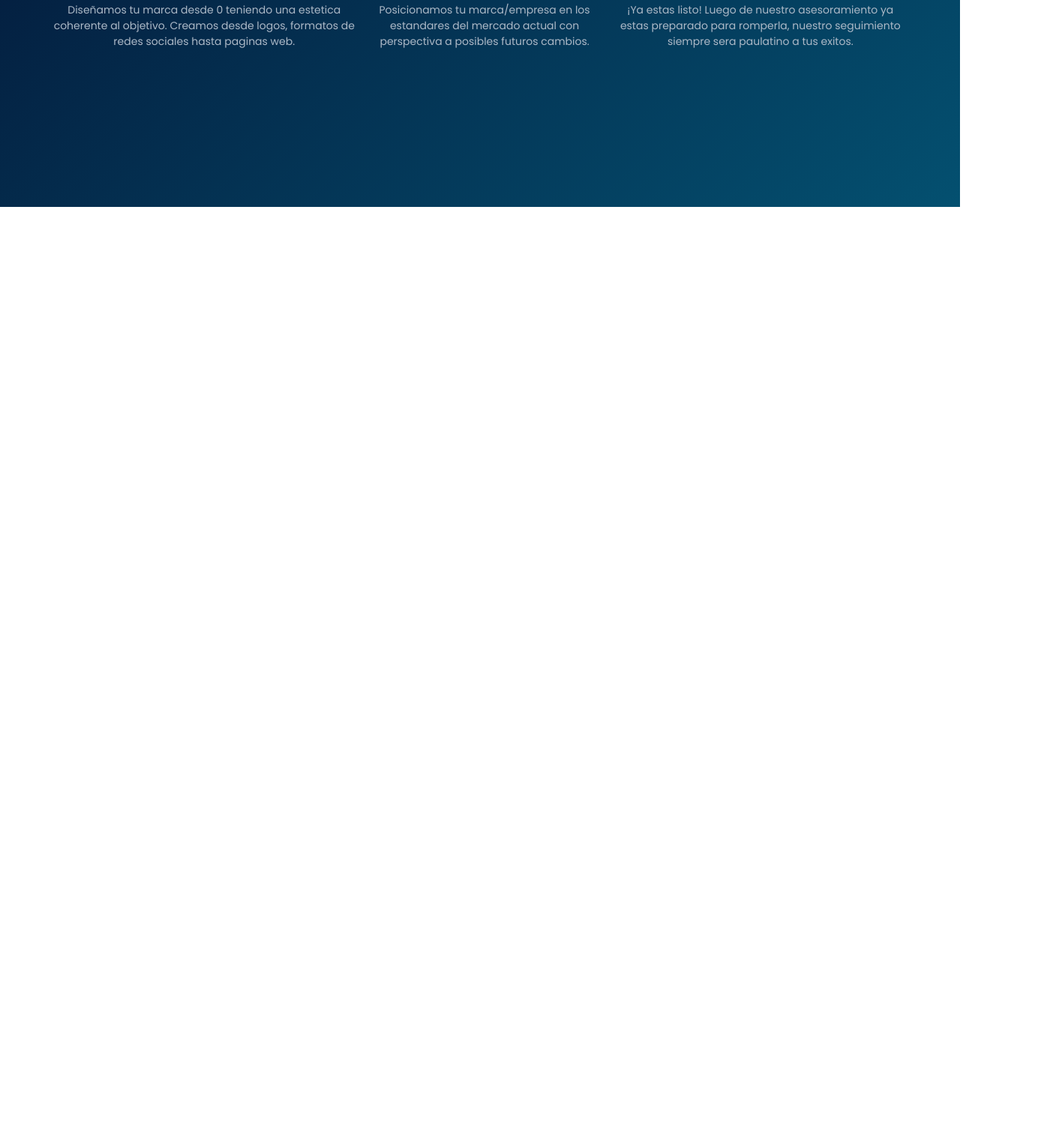
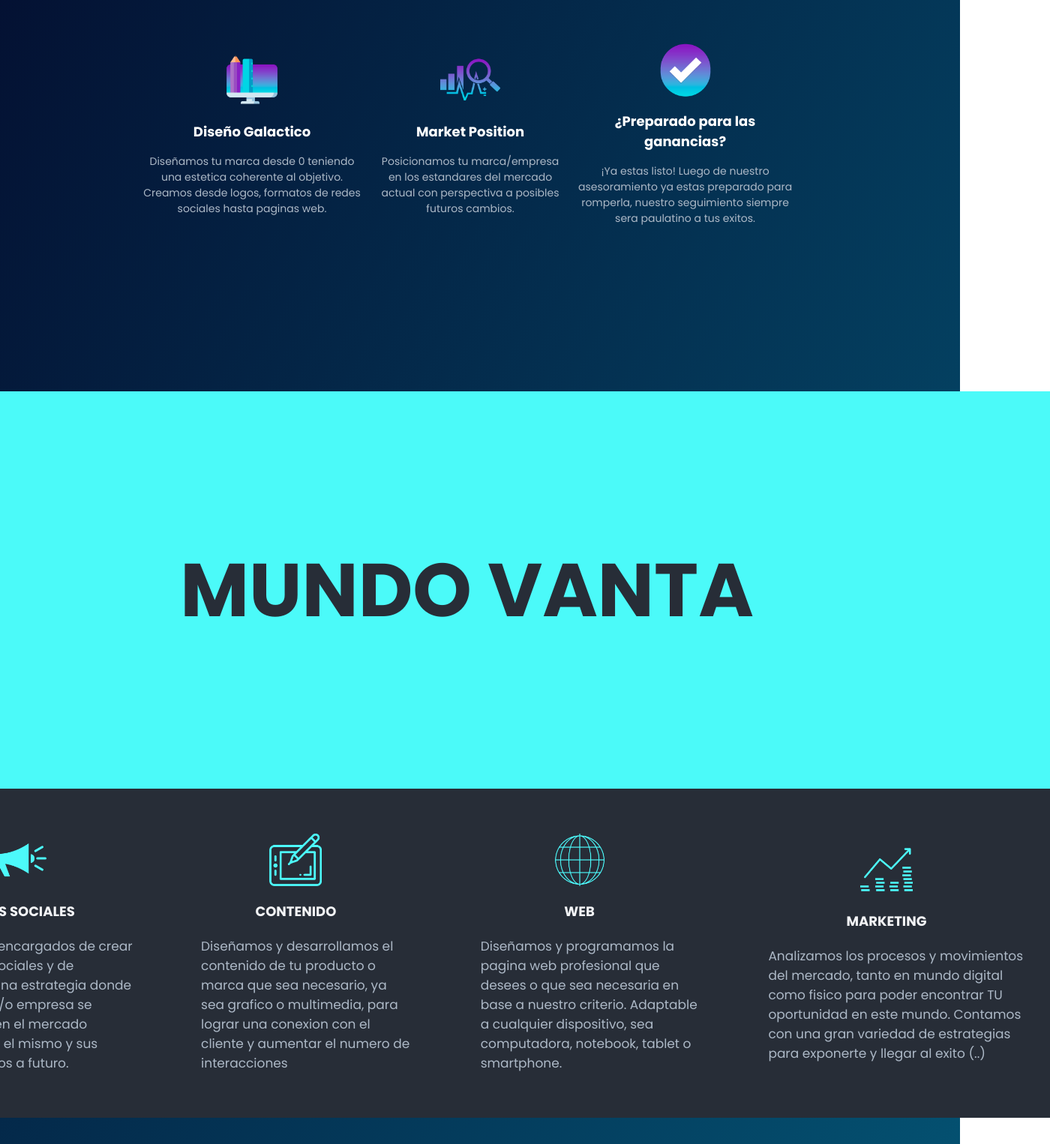
Before and after one commit to Joapozzo/Vanta-Media-Landing, a plain HTML site: page index.html in a window 1280 px wide. Shown: the part 890-2416 px from the top of the page at 75% size, 1400 px wide, since content can reach past the window. Before the commit the page ends 1166 px from the top, so only its background shows below. Drawn offline with Linux system fonts and the light colour scheme.

Commit message:
segundo commit

```diff
--- a/index.html
+++ b/index.html
@@ -8,7 +8,7 @@
     <link rel="stylesheet" href="style.css">
     <link href="https://fonts.googleapis.com/css2?family=Anton&family=Comfortaa:wght@500&display=swap" rel="stylesheet">
 </head>
-<body>
+<body class="body">
     <!-- Navbar -->
 
     <header class="header">
@@ -31,7 +31,8 @@
 
         <section id="hero">
             <div class="hero-text">
-                <h1><span>Vanta Media</span> Llevamos tu marca al siguiente nivel</h1>
+                <h1><span>Vanta Media</span>
+                    Llevamos tu marca al siguiente nivel</h1>
                 <p>Tenemos como mision, mejorar, elevar y posicionar tu marca/empresa en los altos requerimientos del mercado</p>
                 <div class="hero-buttom">
                     <a href="">¡Hagamoslo!</a>
@@ -43,7 +44,7 @@
 
         <section class="hero-description">
             <div class="hero-description-text">
-                <h2>Preparate para Despegar</h2>
+                <h2>Preparáte para Despegar</h2>
                 <div class="contenedor-hero">
                     <div class="contenedor">
                         <img src="./assets/icons png/design.png" alt="" class="icon-design">
@@ -69,6 +70,49 @@
                 </div>
             </div>
         </section>
+
+        <section class="somos-vanta">
+            <div class="somos">
+                <h2>MUNDO VANTA</h2>
+            </div>
+        </section>
+
+        <section class="make">
+            <div class="make-container">
+                <div class="container2">
+                    <a href="" class="re-container2">
+                        <img src="./assets/icons png/megafono.png" alt="">
+                        <h4>REDES SOCIALES</h4>
+                        <p>Somos los encargados de crear tus redes sociales y de planificar una estrategia donde tu marca y/o empresa se posicione en el mercado analizando el mismo y sus movimientos a futuro.</p>
+                    </a>
+                </div>
+
+                <div class="container2">
+                    <a href="" class="re-container2">
+                        <img src="./assets/icons png/tablet.png" alt="">
+                        <h4>CONTENIDO</h4>
+                        <p>Diseñamos y desarrollamos el contenido de tu producto o marca que sea necesario, ya sea grafico o multimedia, para lograr una conexion con el cliente y aumentar el numero de interacciones</p>
+                    </a>
+                </div>
+
+                <div class="container2">
+                    <a href="" class="re-container2">
+                        <img src="./assets/icons png/web.png" alt="">
+                        <h4>WEB</h4>
+                        <p>Diseñamos y programamos la pagina web profesional que desees o que sea necesaria en base a nuestro criterio. Adaptable a cualquier dispositivo, sea computadora, notebook, tablet o smartphone. </p>
+                    </a>
+                </div>
+
+                <div class="container2">
+                    <a href="" class="re-container2">
+                        <img src="./assets/icons png/marketing.png" alt="">
+                        <h4>MARKETING</h4>
+                        <p>Analizamos los procesos y movimientos del mercado, tanto en mundo digital como fisico para poder encontrar TU oportunidad en este mundo. Contamos con una gran variedad de estrategias para exponerte y llegar al exito (..)</p>
+                    </a>
+                </div>
+
+            </div>
+        </section>
     </main>
 
 </body>
--- a/style.css
+++ b/style.css
@@ -89,7 +89,7 @@ header{
 /* Heroo */
 
 .main {
-    padding: 70px 35px;
+    padding: 150px 35px 35px 0px;
     /* background: var(--background); */
     background: #040325;
     background: -webkit-linear-gradient(top left, #040325, #045070);
@@ -101,6 +101,7 @@ header{
     justify-content: center;
     color: white;
     width: 100%;
+    /* gap: 100px; */
 }
 
 #hero {
@@ -135,6 +136,7 @@ header{
 }
 
 .hero-text span {
+    font-size: 53px;
     background: #FDBDFF;
     background: -webkit-linear-gradient(top left, #FDBDFF, #391CAD);
     background: -moz-linear-gradient(top left, #FDBDFF, #391CAD);
@@ -163,16 +165,16 @@ header{
 /* Hero description */
 
 .hero-description-text {
-    padding: 70px 0px;
+    padding: 150px;
     display: flex;
     flex-direction: column;
     justify-content: center;
     align-items: center;
-    gap: 10px;
+    gap: 20px;
 }
 
 .hero-description-text h2 {
-    font-size: 35px;
+    font-size: 40px;
     font-weight: 800;
 }
 
@@ -181,7 +183,7 @@ header{
     display: flex;
     justify-content: center;
     align-items: center;
-    gap: 8px;
+    gap: 18px;
 }
 
 
@@ -190,7 +192,7 @@ header{
     flex-direction: column;
     align-items: center;
     justify-content: center;
-    gap: 13px;
+    gap: 16px;
     text-align: center;
 }
 
@@ -208,6 +210,73 @@ header{
     height: 80px;
 }
 
+/* Seccion SOMOS VANTA */
+
+.somos-vanta {
+    padding: 190px;
+    width: 1554px;
+    background: #4BFAF9;
+    display: flex;
+    align-items: center;
+    justify-content: center;
+}
+
+.somos h2 {
+    font-size: 100px;
+    color: var(--secondary);
+    /* background: #FDBDFF;
+    background: -webkit-linear-gradient(top left, #FDBDFF, #391CAD);
+    background: -moz-linear-gradient(top left, #FDBDFF, #391CAD);
+    background: linear-gradient(to bottom right, #FDBDFF, #391CAD);
+    color: transparent;
+    background-clip: text;
+    -webkit-background-clip: text; */
+}
+
+/* Seccion 2 SOMOS VANTA */
+
+
+.make-container {
+    width: 1554px;
+    display: flex;
+    justify-content: center;
+    align-items: center;
+    background: var(--secondary);
+}
+
+.re-container2 {
+    padding: 60px 30px;
+    display: flex;
+    align-items: center;
+    justify-content: center;
+    flex-direction: column;
+    gap: 20px;
+    cursor: pointer;
+    /* box-shadow: 0px 1px 10px rgba(0,0,0,0.2); */
+    transition: all 400ms ease;
+}
+
+.container2 img {
+    width: 70px;
+    height: 70px;
+    filter: invert(83%) sepia(52%) saturate(1357%) hue-rotate(151deg) brightness(108%) contrast(96%);
+}
+
+.container2 h4 {
+    color: var(--text-white);
+    font-size: 18px;
+}
+
+.container2 p {
+    padding-left: 30px;
+    color: var(--text-gray);
+    font-size: 17px;
+}
+
+
+
+
+
 
 
 
@@ -222,7 +291,7 @@ header{
 
 .logo-vanta {
     animation-name: mov;
-    animation-duration: 0.5s;
+    animation-duration: 1s;
     animation-timing-function: ease-in-out;
 }
 
@@ -235,6 +304,7 @@ header{
     }
 }
 
+
 /* Animamos el logo en el heroo */
 
 .logo-hero {
@@ -245,16 +315,23 @@ header{
 
 @keyframes mov-hero {
     from {
-        transform: translateX(500px);
+        transform: translateX(300px);
     }
     to {
         transform: translateX(0px);
     }
 }
 
-/* Animamos las etiquetas a */
+/* Animamos las etiquetas a del HERO TOP*/
 
 .hero-text a:hover {
     background: var(--primary);
     transition: all 0.5s;
 }
+
+/* Animamos etiquetas a del HERO BOTTOM*/
+
+.container2 a:hover {
+    box-shadow: 5px 5px 20px rgba(0,0,0,0.4);
+    transform: translateY(-1%);
+}
```
Also changed, not shown: assets/icons png/marketing.png (added), assets/icons png/megafono.png (added), assets/icons png/tablet.png (added), assets/icons png/web.png (added).
